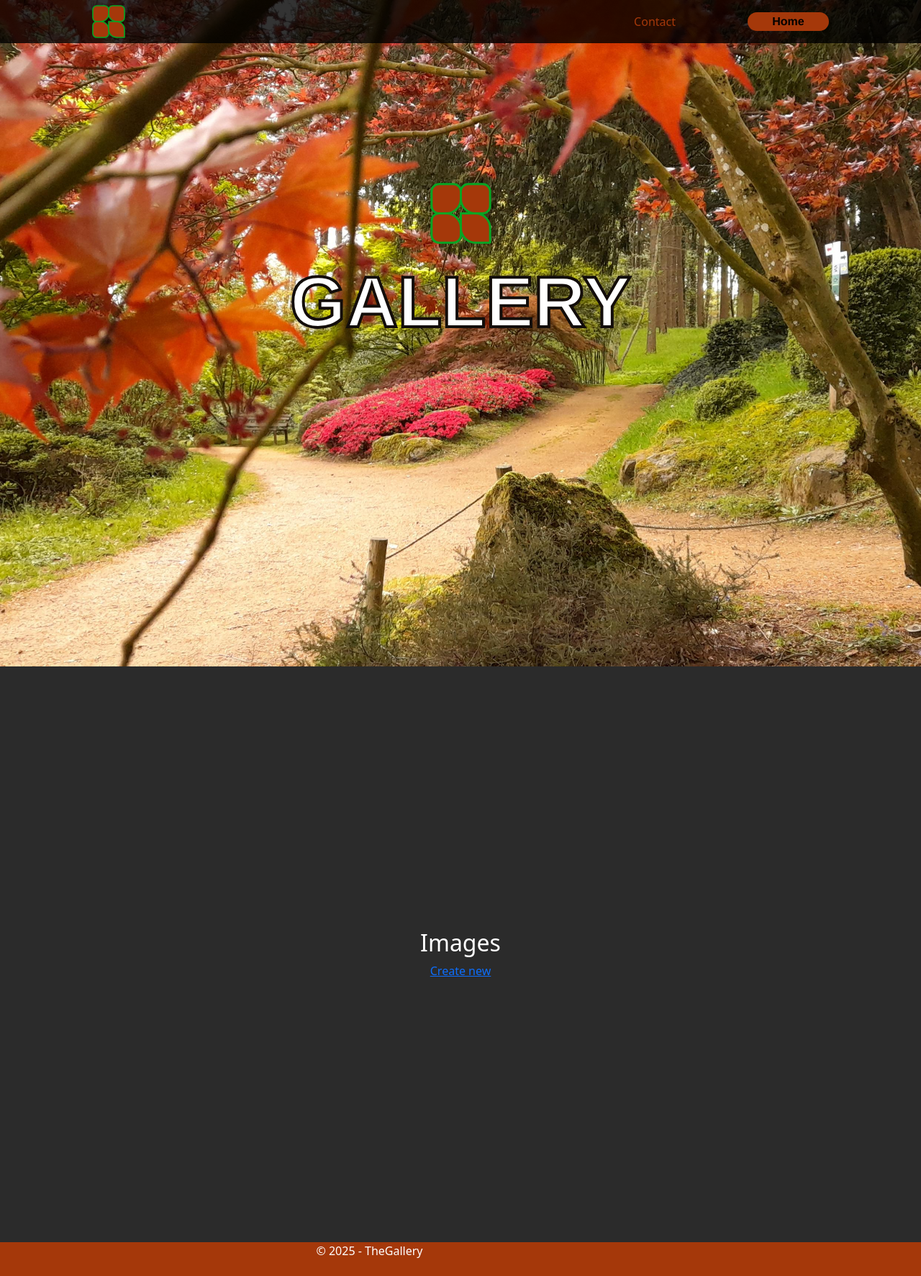
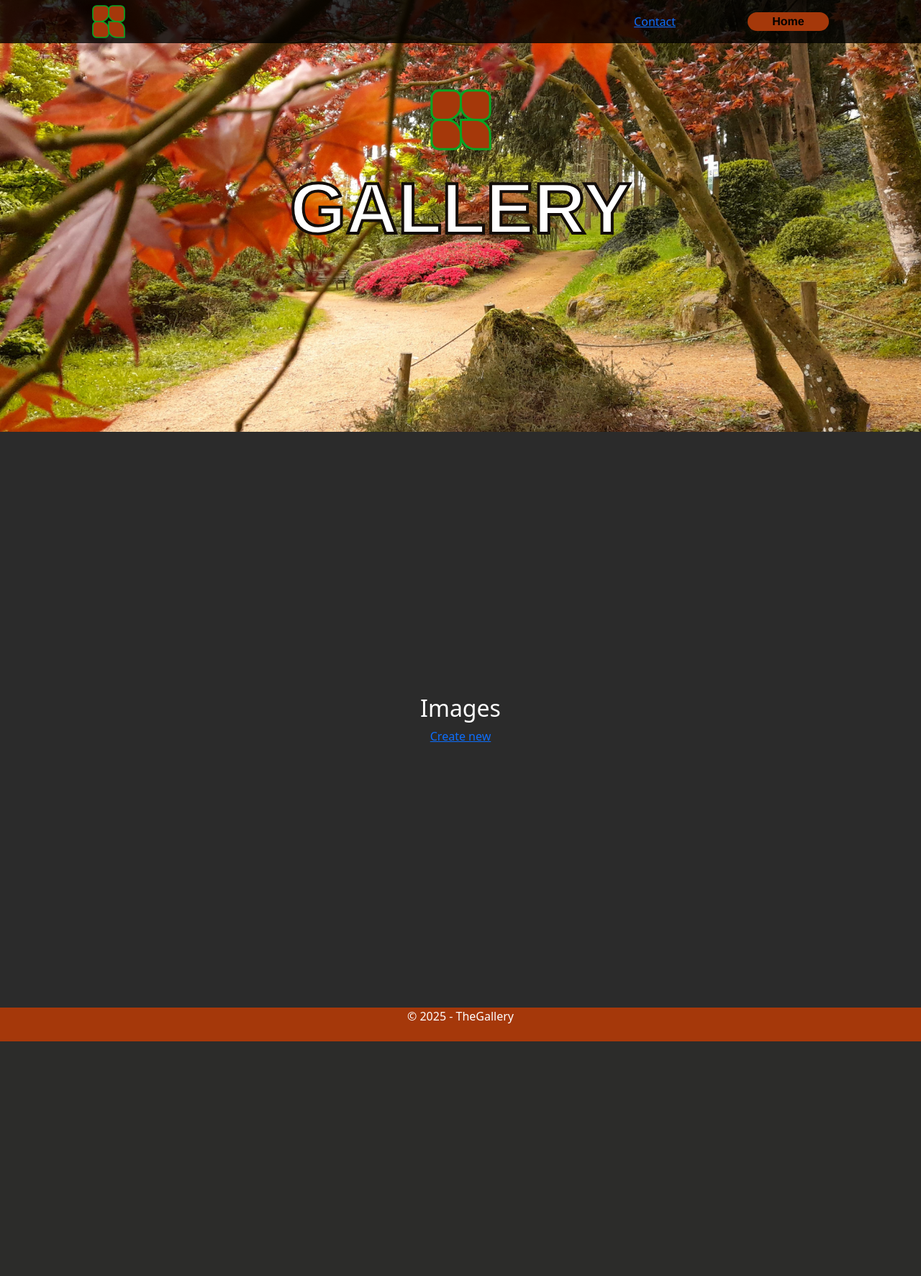
Before and after one commit to DaxaXAd/thegallery, a Symfony app: template TheGallery/templates/image/index.html.twig in a window 1280 px wide. Shown: the whole page at 72% size. After the commit the page ends 1447 px from the top, so only its background shows below. Run offline with Twig, Linux system fonts and the light colour scheme; the template is opened without the code that fills it, so the values that code supplies are empty; style sheets or scripts are compiled from the project's sources; some libraries are stand-ins or nearby versions.

Commit message:
compiled asset for footer and header image

```diff
--- a/TheGallery/assets/styles/app.css
+++ b/TheGallery/assets/styles/app.css
@@ -30,6 +30,8 @@ main {
     text-align: center;
 }
 
+
+
 .pixelarticons-heart {
     background-image: url(/images/pixelarticons_heart.svg);
     height: 24px;
@@ -51,7 +53,7 @@ body .header_image {
     background-position: center;
     background-repeat: no-repeat;
     width: 100%;
-    height: 926px;
+    height: 600px;
     display: flex;
     flex-direction: row;
     justify-content: center;
@@ -97,16 +99,7 @@ body .header_image {
     transform: scale(1.1);
 }
 
-.top-bar .contact-btn {
-    background-color: transparent;
-    color: var(--variable-collection-primary-automn);
-    text-decoration: none;
-}
 
-.top-bar .contact-btn:hover {
-    background-color: transparent;
-    color: var(--variable-collection-primary-automn);
-}
 
 
 
@@ -465,15 +458,16 @@ body .header_image {
 .footer {
     display: flex;
     flex-direction: column;
+    justify-content: center;
     align-items: center;
     width: 100%;
     background-color: var(--variable-collection-primary-automn);
 }
 
 .footer .footer_copyright {
-    width: 401px;
+    width: auto;
     height: 31px;
-    flex-shrink: 0;
+
 }
 
 /*====== register page =======*/
--- a/TheGallery/templates/home.html.twig
+++ b/TheGallery/templates/home.html.twig
@@ -21,7 +21,7 @@
 							</svg>
 						</div>
 						<div class="top-bar_menu">
-							<a href="{#{{ path('app_contact') #}}}" class="contact-btn button" aria-label="contact">Contact</a>
+							<a href="{#{{ path('app_contact') #}}}" class="" aria-label="contact">Contact</a>
 							<a href="{{ path('app_register') }}" class="register-btn button" aria-label="registration">Register</a>
 							<a href="{{ path('app_login') }}" class="login-btn button" aria-label="login">Login</a>
 						</div>
```
Also changed, not shown: TheGallery/public/uploads/images/proxy-image-67cc6d8ac9c2c.png (added).
